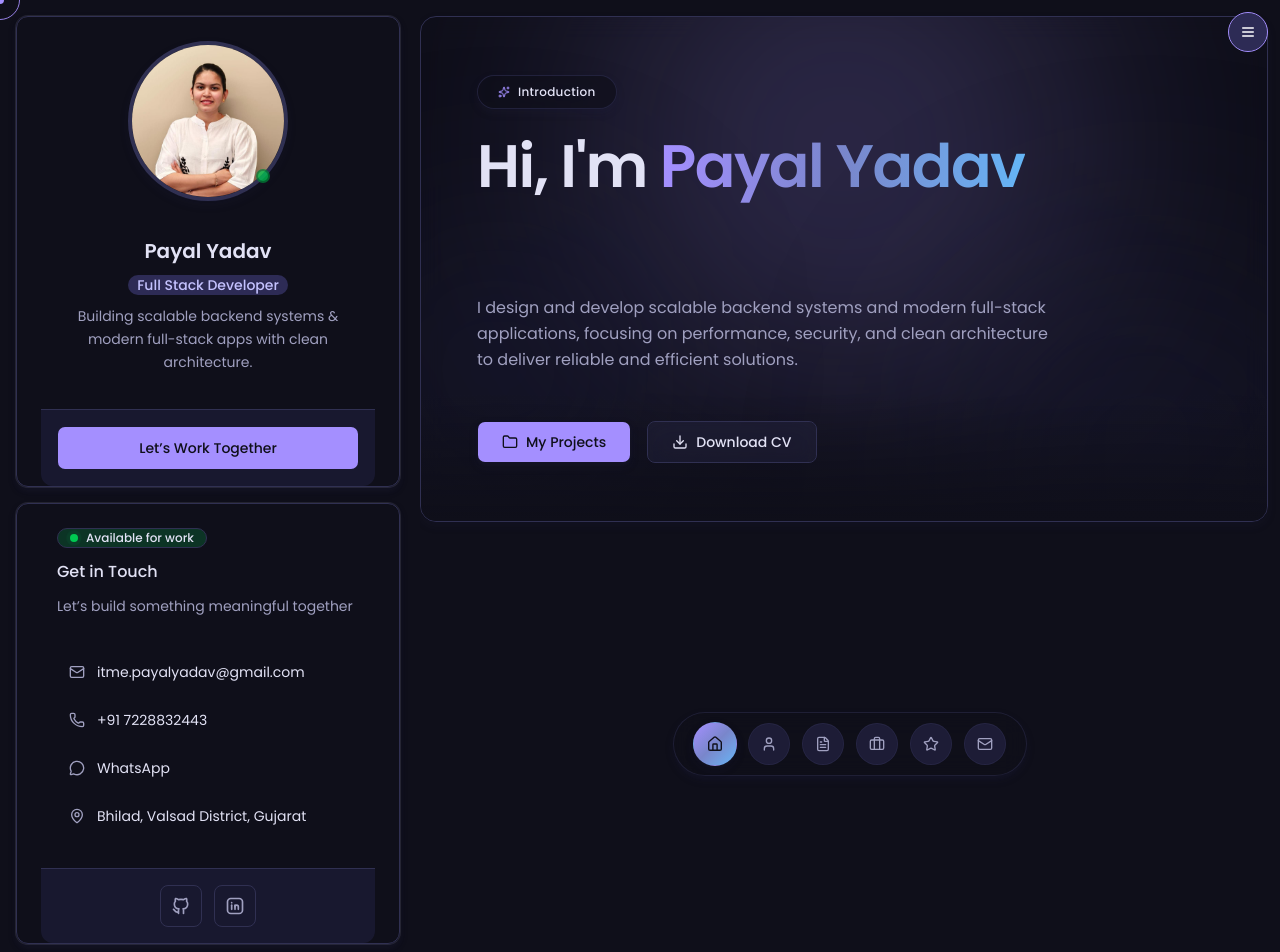
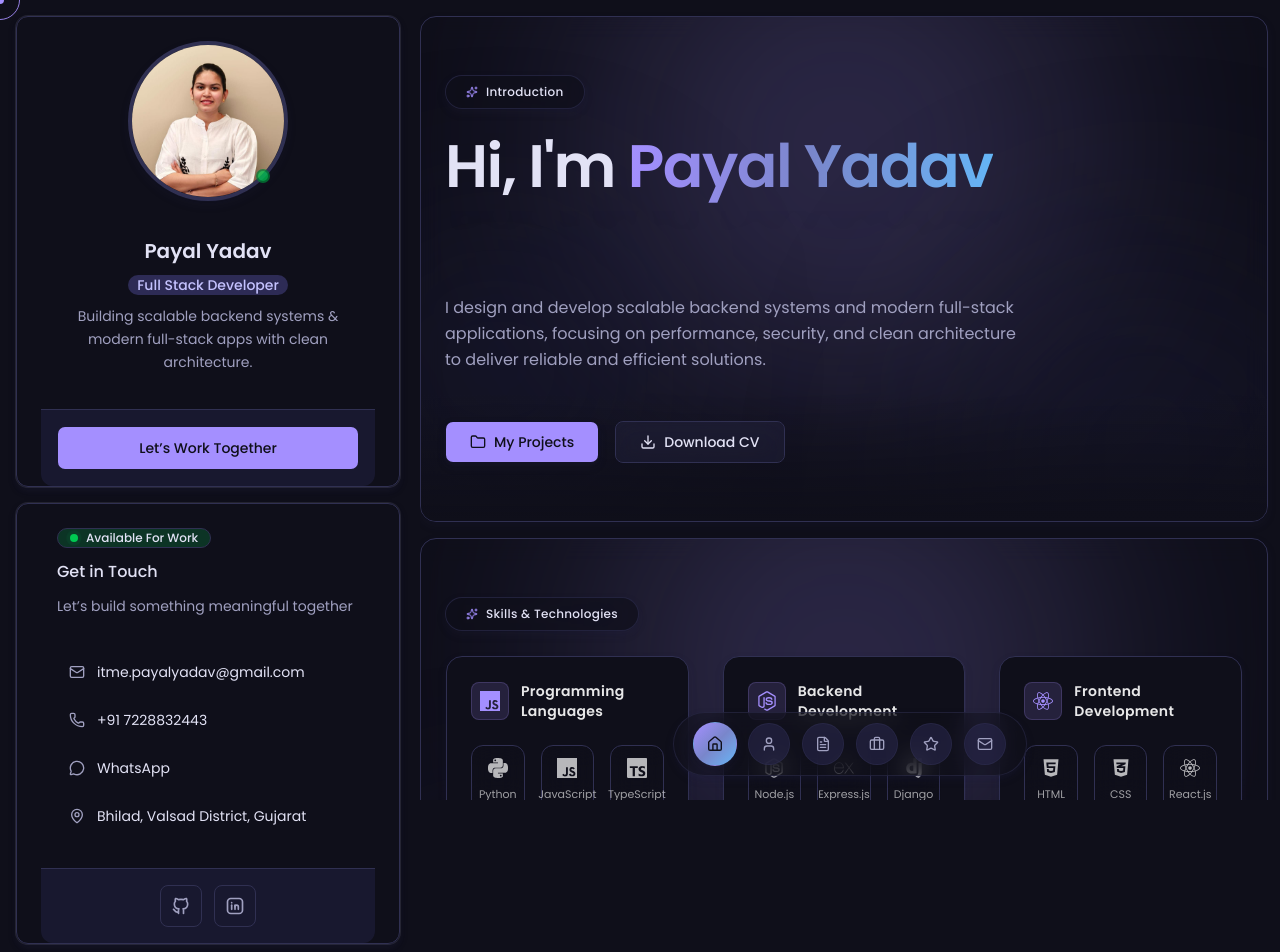
Before and after one commit to itmepayal/PORTFOLIO, a Next.js app: page / in a window 1280 px wide. Shown: the top 952 px of the page. Built offline with nearby package versions, Linux system fonts and the light colour scheme.

Commit message:
feat: implement responsive skills UI with carousel and improved icons

```diff
--- a/app/page.tsx
+++ b/app/page.tsx
@@ -19,11 +19,13 @@ export default function Page() {
   const { active, scrollToSection } = useScroll(SECTIONS);
   return (
     <div className="grid grid-cols-1 md:grid-cols-[auto_1fr] gap-1 items-start">
-      <ProfileCard />
-      <MenuSheet />
-      <div className="overflow-hidden h-screen relative">
+      <div className="sticky h-fit">
+        <ProfileCard />
+      </div>
+      <div className="overflow-y-auto h-screen relative">
         <Home />
-        <div className="absolute bottom-6 left-1/2 -translate-x-1/2">
+        <Skills />
+        <div className="sticky bottom-6 flex justify-center z-50">
           <Navbar
             sections={SECTIONS}
             active={active}
--- a/components/common/section.tsx
+++ b/components/common/section.tsx
@@ -16,7 +16,6 @@ export const Section = ({ id, children, className = "" }: SectionProps) => {
         border border-border
         bg-background/40 backdrop-blur-md
         shadow-sm
-
         md:mx-3 md:ml-0
         md:my-4
         mx-3
--- a/components/home/roles.tsx
+++ b/components/home/roles.tsx
@@ -19,7 +19,7 @@ export const Roles = ({ roles, interval = 2500 }: AnimatedRoleProps) => {
           animate={{ opacity: 1, y: 0, filter: "blur(0px)" }}
           exit={{ opacity: 0, y: -30, filter: "blur(6px)" }}
           transition={{ duration: 0.5, ease: "easeInOut" }}
-          className="block bg-linear-to-b text-xl md:text-5xl from-secondary via-primary to-secondary bg-clip-text text-transparent"
+          className="block bg-linear-to-b text-3xl md:text-6xl font-semibold from-secondary via-primary to-secondary bg-clip-text text-transparent"
         >
           {currentRole}
         </motion.span>
--- a/components/layout/profile-card.tsx
+++ b/components/layout/profile-card.tsx
@@ -98,7 +98,7 @@ export const ProfileCard = () => {
           <CardHeader className="pb-2 sm:pb-3 space-y-2">
             <Badge
               variant="outline"
-              className="w-fit text-xs flex items-center gap-2 px-3 py-2 bg-green-500/20"
+              className="w-fit text-xs flex items-center gap-2 px-3 py-2 bg-green-500/20 capitalize"
             >
               <span className="relative flex h-2 w-2">
                 <span className="animate-ping absolute inline-flex h-full w-full rounded-full bg-green-400 opacity-75" />
@@ -106,9 +106,7 @@ export const ProfileCard = () => {
               </span>
               Available for work
             </Badge>
-
             <CardTitle className="text-sm sm:text-base">Get in Touch</CardTitle>
-
             <CardDescription className="text-xs sm:text-sm">
               Let’s build something meaningful together
             </CardDescription>
--- a/components/sections/home.tsx
+++ b/components/sections/home.tsx
@@ -9,13 +9,10 @@ import { Roles } from "@/components/home/roles";
 import { CTAButtons } from "@/components/home/cta-buttons";
 
 export const Home = () => {
-  const roles = ["Full Stack Developer", "Backend Developer"];
+  const roles = ["Full-Stack Developer", "Backend Developer", "API Developer"];
 
   return (
-    <Section
-      id="home"
-      className="relative py-20 md:py-28 px-6 md:px-14 overflow-hidden flex flex-col justify-center"
-    >
+    <Section id="home" className="overflow-hidden">
       {/* Background */}
       <BackgroundBlobs />
 
--- a/components/sections/skills.tsx
+++ b/components/sections/skills.tsx
@@ -7,95 +7,114 @@ import { Badge } from "@/components/ui/badge";
 import { BackgroundBlobs } from "@/components/backgrounds/background-blobs";
 import { SKILLS } from "@/constants/skills";
 
-const containerVariants = {
-  hidden: {},
-  visible: {
-    transition: {
-      staggerChildren: 0.08,
-    },
-  },
-};
-
-const cardVariants = {
-  hidden: { opacity: 0, y: 40 },
-  visible: { opacity: 1, y: 0 },
-};
-
 export const Skills = () => {
   return (
     <Section
       id="skills"
-      className="relative py-24 px-4 sm:px-6 md:px-12 overflow-hidden"
+      className="relative overflow-hidden space-y-6 mt-5 md:mt-0"
     >
       <BackgroundBlobs />
-      <div className="py-18">
+
       <motion.div
-          initial={{ opacity: 0, y: 20 }}
-          whileInView={{ opacity: 1, y: 0 }}
-          viewport={{ once: true }}
+        initial={{ opacity: 0, y: 16, scale: 0.97 }}
+        animate={{ opacity: 1, y: 0, scale: 1 }}
+        transition={{ duration: 0.4, ease: "easeOut" }}
       >
-          <Badge className="flex w-fit items-center gap-2 px-5 py-4 mb-8 text-sm rounded-full border border-white/10 bg-white/5 backdrop-blur-xl">
-            <Sparkles className="size-4 text-white/70" />
-            <span className="text-white/80">My Skills</span>
+        <Badge
+          className="
+      inline-flex items-center gap-2
+      px-5 py-4
+
+      rounded-full
+      border border-border/60
+
+      bg-background/70
+      backdrop-blur-xl
+
+      text-foreground
+
+      shadow-sm
+
+      hover:bg-accent/40
+      transition-all duration-300
+    "
+        >
+          <Sparkles className="size-4 text-primary" />
+          <span className="text-xs font-medium tracking-wide">
+            Skills & Technologies
+          </span>
         </Badge>
       </motion.div>
-        <motion.div
-          variants={containerVariants}
-          initial="hidden"
-          whileInView="visible"
-          viewport={{ once: true }}
-          className="grid grid-cols-1 sm:grid-cols-2 lg:grid-cols-3 gap-8"
-        >
-          {SKILLS.map((category) => {
-            const Icon = category.icon;
+
+      <div className="grid grid-cols-1 md:grid-cols-2 lg:grid-cols-3 md:gap-8 gap-3">
+        {SKILLS.map((category, index) => {
+          const CategoryIcon = category.icon;
+
           return (
             <motion.div
               key={category.title}
-                variants={cardVariants}
-                whileHover={{ scale: 1.03 }}
-                className="group relative h-full p-px rounded bg-linear-to-br from-white/10 to-white/5 hover:from-white/20 hover:to-white/10 transition-all duration-300"
+              initial={{ opacity: 0, y: 40 }}
+              whileInView={{ opacity: 1, y: 0 }}
+              transition={{ delay: index * 0.08 }}
+              className="relative group p-px rounded-2xl bg-transperent
+            "
             >
-                <div className="relative flex flex-col h-full min-h-80 rounded-3xl p-6 bg-black/60 backdrop-blur-xl border border-white/10 hover:border-white/20 transition overflow-hidden">
               <div
-                    className={`absolute inset-0 opacity-0 group-hover:opacity-20 blur-xl transition bg-linear-to-br ${category.color}`}
-                  />
-                  <div className="flex items-center gap-3 mb-6 relative">
-                    <div
-                      className={`p-2 bg-linear-to-br ${category.color} shadow-md`}
+                className="h-full p-6 rounded-2xl bg-sidebar-primary-foreground backdrop-blur-xl
+              border border-border shadow-lg transition-all duration-300
+              group-hover:shadow-xl group-hover:-translate-y-1"
               >
-                      <Icon className="w-4 h-4 text-white" />
+                {/* Category Header */}
+                <div className="flex items-center gap-3 mb-6">
+                  <div className="p-2 rounded-lg bg-primary/15 border border-primary/20">
+                    <CategoryIcon className="w-5 h-5 text-primary" />
                   </div>
-                    <h3 className="text-base font-semibold text-white/90 tracking-wide">
+
+                  <h3 className="text-sm font-semibold text-white/90 tracking-wide">
                     {category.title}
                   </h3>
                 </div>
-                  <div className="space-y-4 flex-1">
-                    {category.items.map((skill) => (
-                      <div key={skill.name}>
-                        <div className="flex justify-between text-sm text-white/70 mb-1">
-                          <span>{skill.name}</span>
-                          <span className="text-white/60">{skill.level}%</span>
+
+                <div className="grid grid-cols-3 gap-4">
+                  {category.items.map((skill) => {
+                    const Icon = skill.icon;
+
+                    return (
+                      <div
+                        key={skill.name}
+                        className="group/item relative flex flex-col items-center gap-2 p-3 rounded-xl
+                      bg-transparent border border-border backdrop-blur-md
+                        hover:bg-primary/10 hover:border-primary/30
+                        transition-all duration-300 cursor-pointer
+                        hover:-translate-y-1"
+                      >
+                        {/* Glow Effect */}
+                        <div
+                          className="absolute inset-0 rounded-xl opacity-0 group-hover/item:opacity-100
+                        bg-linear-to-br from-primary/20 to-transparent blur-xl transition"
+                        />
+
+                        {Icon && (
+                          <Icon
+                            className="relative w-5 h-5 text-white/70
+                          group-hover/item:text-primary transition"
+                          />
+                        )}
+
+                        <span
+                          className="relative text-[11px] text-white/60 text-center
+                        group-hover/item:text-white"
+                        >
+                          {skill.name}
+                        </span>
                       </div>
-                        <div className="h-1.5 bg-white/10 rounded-full overflow-hidden">
-                          <motion.div
-                            initial={{ width: 0 }}
-                            whileInView={{ width: `${skill.level}%` }}
-                            viewport={{ once: true }}
-                            transition={{ duration: 1, ease: "easeOut" }}
-                            className={`h-full bg-linear-to-r ${category.color}`}
-                          />
-                        </div>
-                      </div>
-                    ))}
-                  </div>
-                  <div className="pointer-events-none absolute inset-0 opacity-0 group-hover:opacity-100 transition">
-                    <div className="absolute -inset-full rotate-45 bg-white/10 blur-2xl animate-pulse" />
+                    );
+                  })}
                 </div>
               </div>
             </motion.div>
           );
         })}
-        </motion.div>
       </div>
     </Section>
   );
--- a/constants/skills.ts
+++ b/constants/skills.ts
@@ -1,79 +1,93 @@
 import {
-  Code,
-  Server,
-  Monitor,
-  Database,
-  Wrench,
-  FileText,
-} from "lucide-react";
+  FaHtml5,
+  FaCss3Alt,
+  FaReact,
+  FaNodeJs,
+  FaGitAlt,
+  FaDatabase,
+} from "react-icons/fa";
+
+import {
+  SiJavascript,
+  SiTypescript,
+  SiCplusplus,
+  SiMongodb,
+  SiPostgresql,
+  SiExpress,
+  SiDjango,
+  SiFastapi,
+  SiTailwindcss,
+  SiBootstrap,
+  SiNextdotjs,
+  SiDocker,
+  SiVercel,
+  SiRailway,
+  SiRender,
+  SiSwagger,
+  SiOpenapiinitiative,
+} from "react-icons/si";
+import { SiPython } from "react-icons/si";
 
 export const SKILLS = [
   {
     title: "Programming Languages",
-    icon: Code,
-    color: "from-indigo-500 to-purple-500",
+    icon: SiJavascript,
     items: [
-      { name: "Python", level: 70 },
-      { name: "JavaScript", level: 75 },
-      { name: "TypeScript", level: 75 },
-      { name: "C++", level: 40 },
+      { name: "Python", icon: SiPython },
+      { name: "JavaScript", icon: SiJavascript },
+      { name: "TypeScript", icon: SiTypescript },
+      { name: "C++", icon: SiCplusplus },
     ],
   },
   {
     title: "Backend Development",
-    icon: Server,
-    color: "from-green-500 to-emerald-500",
+    icon: FaNodeJs,
     items: [
-      { name: "Node.js", level: 70 },
-      { name: "Express.js", level: 60 },
-      { name: "Django", level: 65 },
-      { name: "REST API", level: 55 },
-      { name: "FAST API", level: 60 },
+      { name: "Node.js", icon: FaNodeJs },
+      { name: "Express.js", icon: SiExpress },
+      { name: "Django", icon: SiDjango },
+      { name: "REST API", icon: SiOpenapiinitiative },
+      { name: "FastAPI", icon: SiFastapi },
     ],
   },
   {
     title: "Frontend Development",
-    icon: Monitor,
-    color: "from-pink-500 to-rose-500",
+    icon: FaReact,
     items: [
-      { name: "HTML", level: 80 },
-      { name: "CSS", level: 70 },
-      { name: "React.js", level: 70 },
-      { name: "Next.js", level: 40 },
-      { name: "Tailwind CSS", level: 75 },
-      { name: "Bootstrap", level: 76 },
+      { name: "HTML", icon: FaHtml5 },
+      { name: "CSS", icon: FaCss3Alt },
+      { name: "React.js", icon: FaReact },
+      { name: "Next.js", icon: SiNextdotjs },
+      { name: "Tailwind CSS", icon: SiTailwindcss },
+      { name: "Bootstrap", icon: SiBootstrap },
     ],
   },
   {
     title: "Databases",
-    icon: Database,
-    color: "from-yellow-500 to-orange-500",
+    icon: FaDatabase,
     items: [
-      { name: "SQL", level: 60 },
-      { name: "MongoDB", level: 50 },
-      { name: "PostgreSQL", level: 40 },
+      { name: "SQL", icon: FaDatabase },
+      { name: "MongoDB", icon: SiMongodb },
+      { name: "PostgreSQL", icon: SiPostgresql },
     ],
   },
   {
     title: "DevOps & Tools",
-    icon: Wrench,
-    color: "from-cyan-500 to-blue-500",
+    icon: SiDocker,
     items: [
-      { name: "Docker", level: 85 },
-      { name: "Git", level: 95 },
-      { name: "GitHub", level: 95 },
-      { name: "Vercel", level: 90 },
-      { name: "Railway", level: 90 },
-      { name: "Render", level: 90 },
+      { name: "Docker", icon: SiDocker },
+      { name: "Git", icon: FaGitAlt },
+      { name: "Vercel", icon: SiVercel },
+      { name: "Railway", icon: SiRailway },
+      { name: "Render", icon: SiRender },
     ],
   },
   {
     title: "API Documentation",
-    icon: FileText,
-    color: "from-gray-400 to-gray-600",
+    icon: SiSwagger,
     items: [
-      { name: "Swagger", level: 48 },
-      { name: "OpenAPI", level: 45 },
+      { name: "Swagger", icon: SiSwagger },
+      { name: "OpenAPI", icon: SiOpenapiinitiative },
     ],
   },
 ];
--- a/package.json
+++ b/package.json
@@ -25,6 +25,7 @@
     "react": "19.2.4",
     "react-day-picker": "^9.14.0",
     "react-dom": "19.2.4",
+    "react-icons": "^5.6.0",
     "react-resizable-panels": "^4.7.6",
     "recharts": "^3.8.0",
     "shadcn": "^4.1.1",
```
Also changed, not shown: 1 other file (tests, documents, lock files or other folders). Lines whose indentation alone changed are shown as unchanged.
